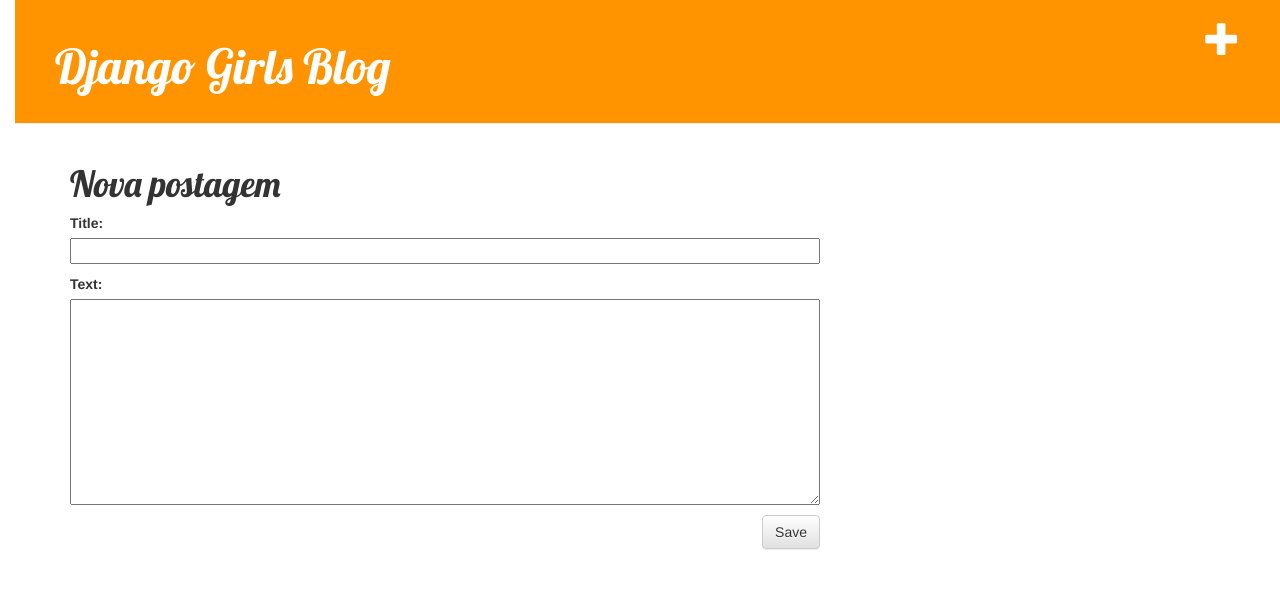
After one commit to ElizCarvalho/djangoGirls, a Django app: page /post/new/ in a window 1280 px wide. The commit adds this page. Shown: the top 589 px of the page. Run offline with Django 3.2, Linux system fonts and the light colour scheme; some libraries are stand-ins or nearby versions.

Commit message:
Created New Post

```diff
--- /dev/null
+++ b/blog/forms.py
@@ -0,0 +1,9 @@
+from django import forms
+
+from .models import Post
+
+class PostForm(forms.ModelForm):
+
+    class Meta:
+        model = Post
+        fields = ('title', 'text',)
--- a/blog/templates/blog/base.html
+++ b/blog/templates/blog/base.html
@@ -9,6 +9,7 @@
     </head>
     <body>
         <div class="page-header">
+            <a href="{% url 'post_new' %}" class="top-menu"><span class="glyphicon glyphicon-plus"></span></a>
             <h1><a href="/">Django Girls Blog</a></h1>
         </div>
         <div class="content container">
--- /dev/null
+++ b/blog/templates/blog/post_edit.html
@@ -0,0 +1,9 @@
+{% extends 'blog/base.html' %}
+
+{% block content %}
+    <h1>Nova postagem</h1>
+    <form method="POST" class="post-form">{% csrf_token %}
+        {{ form.as_p }}
+        <button type="submit" class="save btn btn-default">Save</button>
+    </form>
+{% endblock %}
--- a/blog/urls.py
+++ b/blog/urls.py
@@ -4,4 +4,5 @@
 urlpatterns = [
     path('', views.post_list, name='post_list'),
     path('post/<int:pk>/', views.post_detail, name='post_detail'),
+    path('post/new/', views.post_new, name='post_new'),
 ]
--- a/blog/views.py
+++ b/blog/views.py
@@ -2,6 +2,7 @@
 from django.utils import timezone
 from .models import Post
 from django.shortcuts import render, get_object_or_404
+from .forms import PostForm
 
 def post_list(request):
     posts = Post.objects.all()
@@ -11,3 +12,7 @@
     Post.objects.get(pk=pk)
     post = get_object_or_404(Post, pk=pk)
     return render(request, 'blog/post_detail.html', {'post': post})
+
+def post_new(request):
+    form = PostForm()
+    return render(request, 'blog/post_edit.html', {'form': form})
```
Lines whose indentation alone changed are shown as unchanged.
